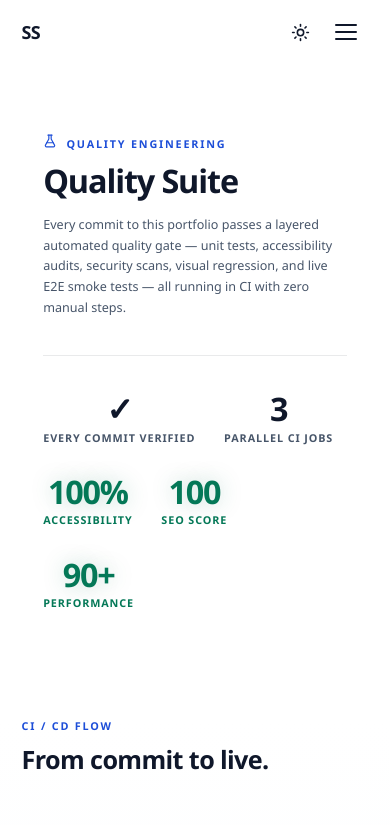
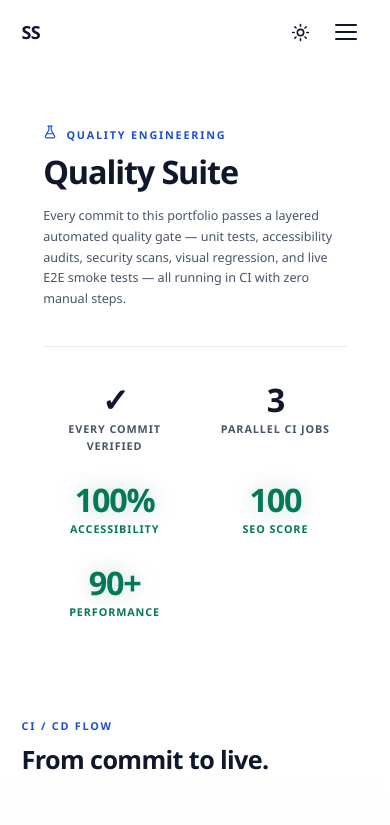
Before and after one commit to sidsalunke/serverless-portfolio, a website: page testing.html in a window 390 px wide. Shown: the top 825 px of the page. Drawn offline with Linux system fonts and the light colour scheme.

Commit message:
fix: align hero stats into a consistent 2-column grid on mobile
.tq-hero__stats used intrinsic-width flex-wrap, so how many stats
wrap onto each row (and therefore how rows line up under each other)
depended on each page's label lengths. testing.html's short labels
happened to wrap 2-then-3 and looked fine; ai-engineering.html's
longer labels wrapped 1-then-2-then-1, reading as misaligned rows on
mobile. A fixed 2-column grid aligns every stat the same way
regardless of item count or label length.

Co-Authored-By: Claude Sonnet 5 <noreply@anthropic.com>

```diff
--- a/styles/main.css
+++ b/styles/main.css
@@ -1534,9 +1534,20 @@ button.exp__header {
     grid-template-columns: 1fr;
   }
 
+  /* Intrinsic-width flex-wrap (the desktop layout) wraps stats onto rows
+     purely by how much text happens to fit, so the number of items per row
+     — and therefore how the rows line up under each other — varies with
+     each page's label lengths. testing.html's 5 short-labelled stats
+     happened to wrap 2-then-3 and looked fine; ai-engineering.html's 4
+     longer-labelled stats wrapped 1-then-2-then-1, reading as misaligned.
+     A fixed 2-column grid aligns every stat into the same two columns on
+     every page regardless of label length or item count. */
   .tq-hero__stats {
-    gap: 3.2rem;
+    display: grid;
+    grid-template-columns: repeat(2, 1fr);
+    gap: 3.2rem 2rem;
   }
+  .tq-hero__stats .hero__stat { text-align: center; }
 
   .tq-stage__header {
     margin-bottom: 4rem;
```
Also changed, not shown: tests/e2e/visual.spec.js-snapshots/quality-suite-hero-stats-mobile-chrome-win32.png.
